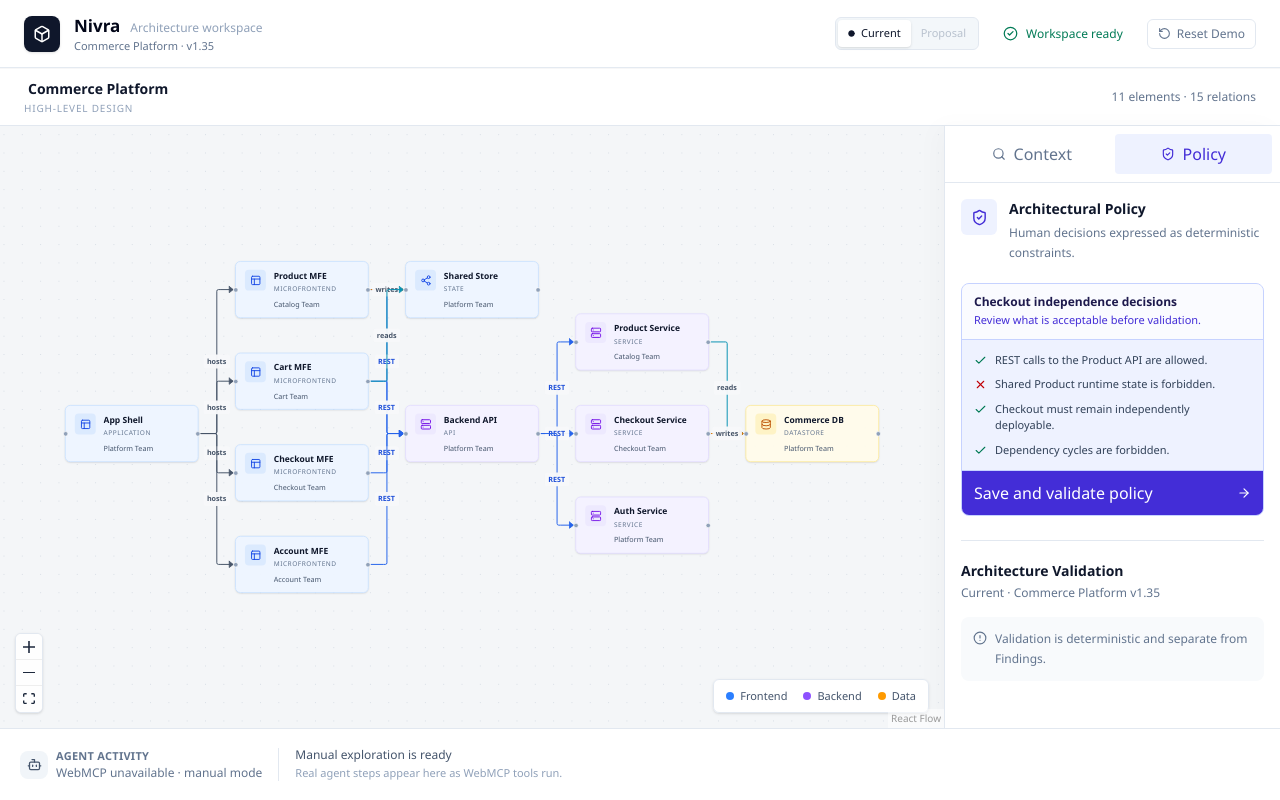
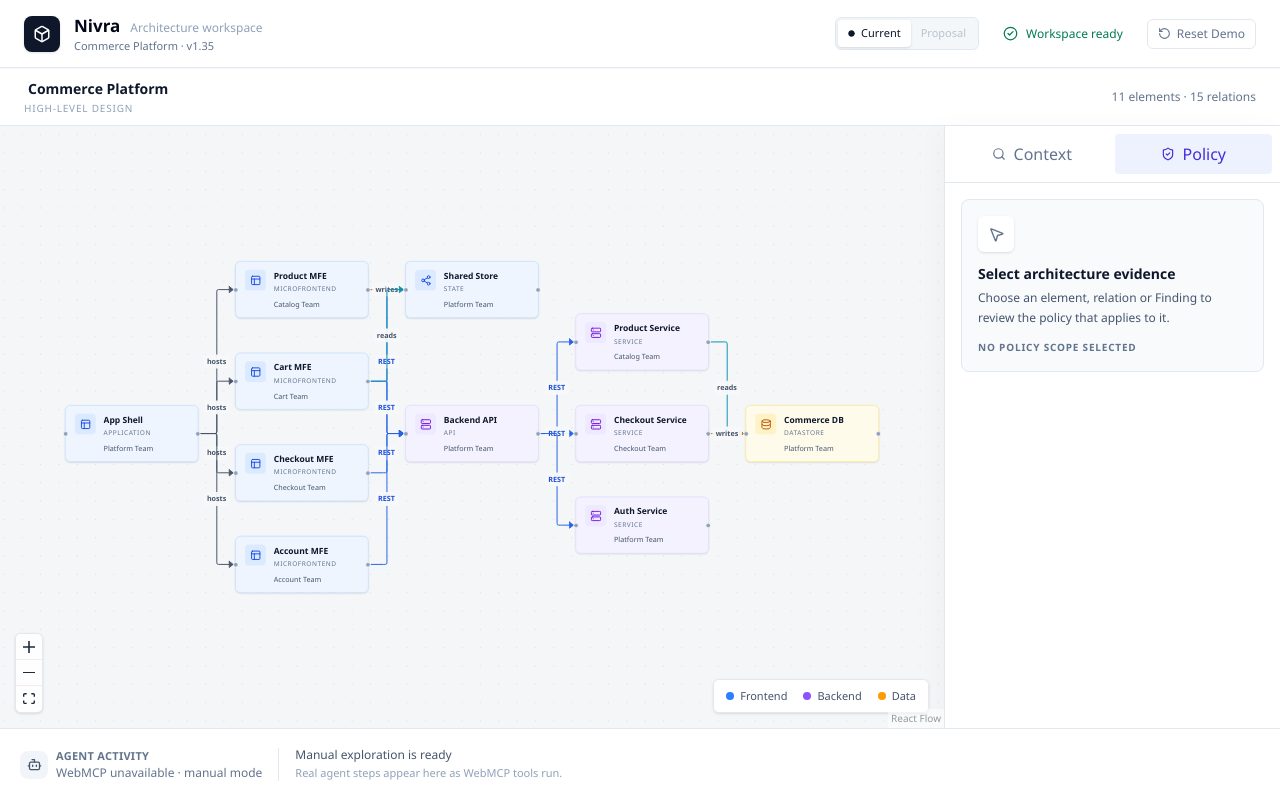
Before and after one commit to MaximusFT/nivra, a React (Vite) app: page / in a window 1280 px wide. Both pictures are taken after a click on the button "Policy". Built offline with nearby package versions, Linux system fonts and the light colour scheme.

Commit message:
fix: Keep policy neutral without selection

```diff
--- a/src/components/PolicyPanel.tsx
+++ b/src/components/PolicyPanel.tsx
@@ -8,6 +8,7 @@ import {
   FileText,
   GitCompare,
   GitBranch,
+  MousePointer2,
   Play,
   ShieldCheck,
   X,
@@ -30,6 +31,7 @@ export function PolicyPanel() {
     activeMode,
     activeProposalId,
     selectedElementIds,
+    selectedRelationIds,
     savedBranchProposalIds,
     addConstraint,
     createProposal,
@@ -45,6 +47,7 @@ export function PolicyPanel() {
       activeMode: state.activeMode,
       activeProposalId: state.activeProposalId,
       selectedElementIds: state.selectedElementIds,
+      selectedRelationIds: state.selectedRelationIds,
       savedBranchProposalIds: state.savedBranchProposalIds,
       addConstraint: state.addConstraint,
       createProposal: state.createProposal,
@@ -71,6 +74,7 @@ export function PolicyPanel() {
     'checkout-service',
   ]);
   const selectedOutsideCheckout = selectedElement && !checkoutElementIds.has(selectedElement.id);
+  const hasSelection = selectedElementIds.length > 0 || selectedRelationIds.length > 0;
   const activeProposalSaved = activeProposalId ? savedBranchProposalIds.includes(activeProposalId) : false;
 
   const addGoldenConstraints = () => {
@@ -100,7 +104,20 @@ export function PolicyPanel() {
 
   return (
     <div className="min-h-0 flex-1 overflow-y-auto p-4">
-      {selectedOutsideCheckout ? (
+      {!hasSelection ? (
+        <section className="rounded-lg border border-slate-200 bg-slate-50 p-4">
+          <span className="grid size-9 place-items-center rounded-md bg-white text-slate-500 shadow-sm">
+            <MousePointer2 aria-hidden="true" size={17} />
+          </span>
+          <h3 className="mt-3 text-sm font-semibold text-slate-900">Select architecture evidence</h3>
+          <p className="mt-1 text-xs leading-5 text-slate-600">
+            Choose an element, relation or Finding to review the policy that applies to it.
+          </p>
+          <p className="mt-3 text-[10px] font-semibold uppercase tracking-[0.08em] text-slate-500">
+            No policy scope selected
+          </p>
+        </section>
+      ) : selectedOutsideCheckout ? (
         <section className="rounded-lg border border-emerald-200 bg-emerald-50 p-4">
           <span className="grid size-9 place-items-center rounded-md bg-white text-emerald-700 shadow-sm">
             <CheckCircle2 aria-hidden="true" size={17} />
```
Also changed, not shown: 2 other files (tests, documents, lock files or other folders).
